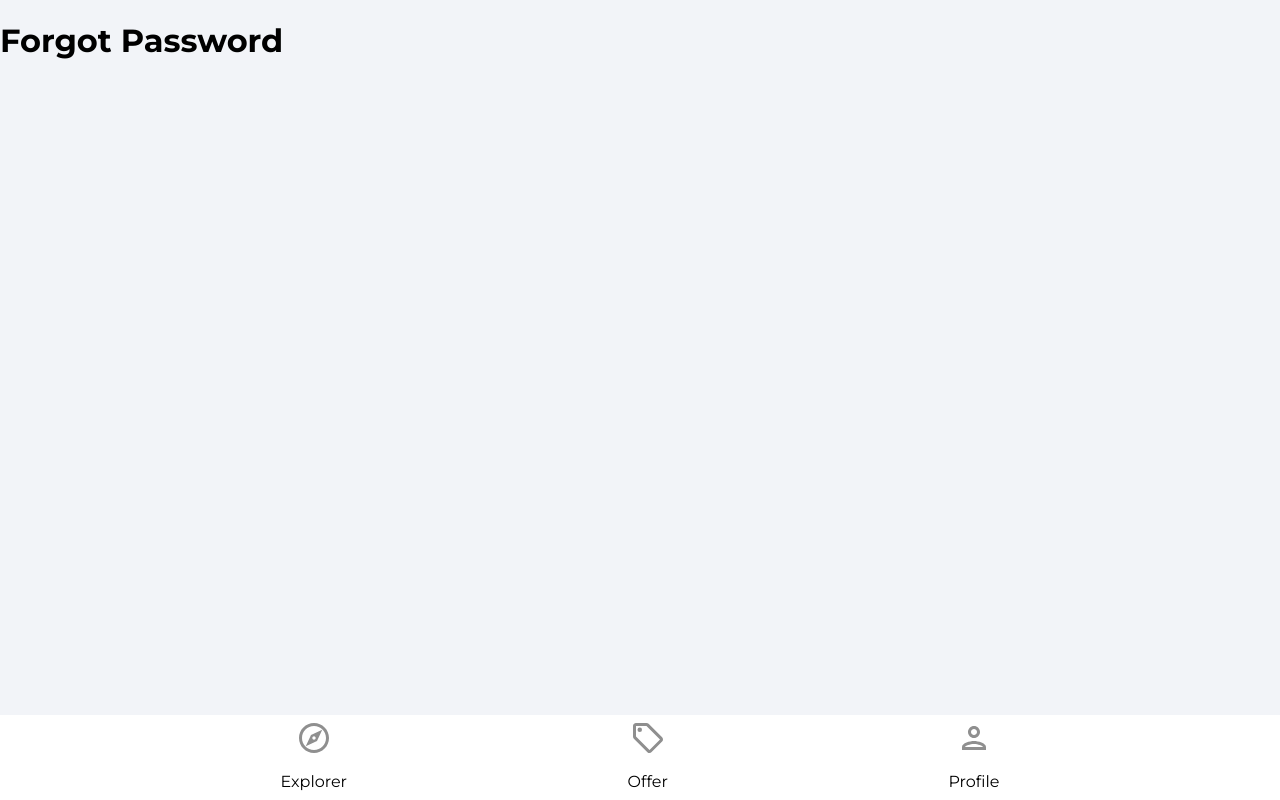
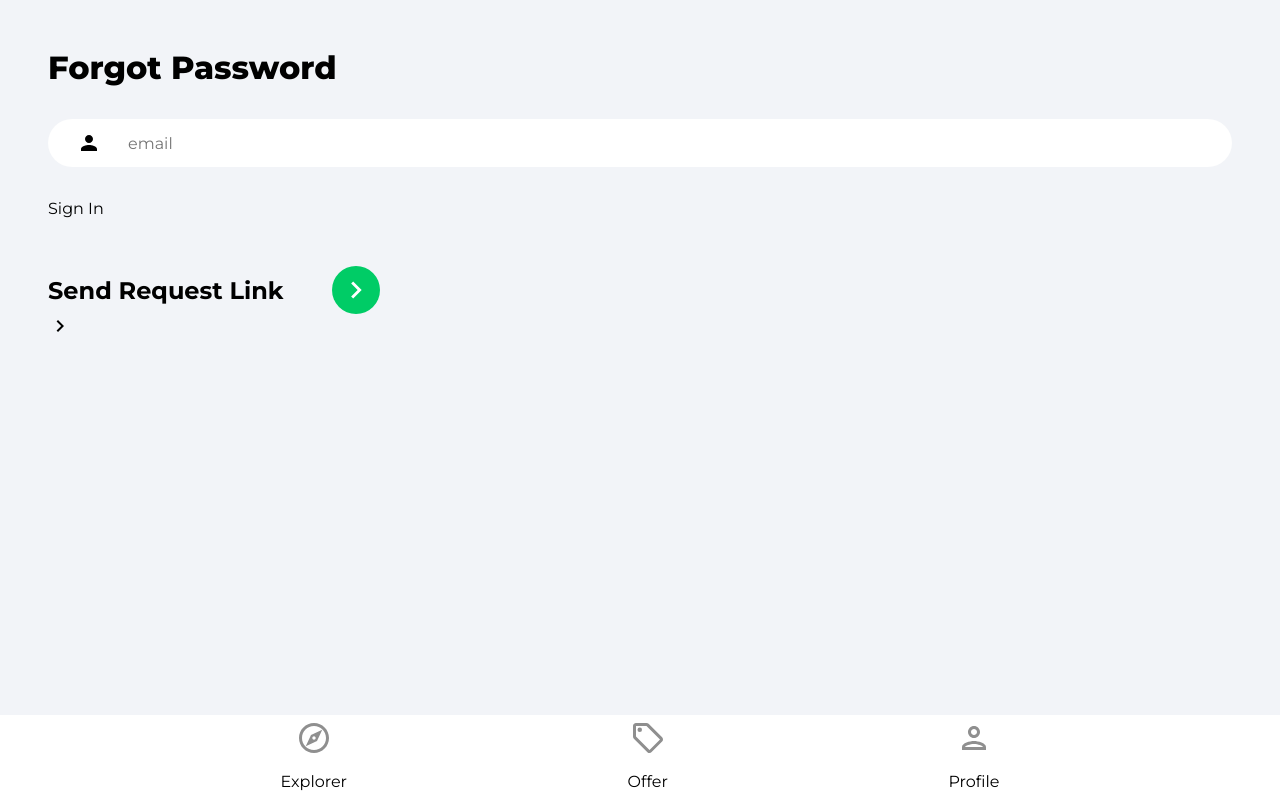
Before and after one commit to GregPetropoulos/Home-Deals, a React (Create React App) app: page /forgot-password in a window 1280 px wide. Built offline with nearby package versions, Linux system fonts and the light colour scheme; no server answers.

Commit message:
Forgot Password functionality, Login and Logout, register a new user and redirect when logged out.

```diff
--- a/src/pages/ForgotPassword.jsx
+++ b/src/pages/ForgotPassword.jsx
@@ -1,7 +1,55 @@
+import { useState } from 'react';
+import { Link } from 'react-router-dom';
+import { getAuth, sendPasswordResetEmail } from 'firebase/auth';
+import { toast } from 'react-toastify';
+import { ReactComponent as ArrowRightIcon } from '../assets/svg/keyboardArrowRightIcon.svg';
+
 const ForgotPassword = () => {
+  const [email, setEmail] = useState('');
+
+  const onChange = (e) => {
+   setEmail(e.target.value)
+  };
+
+  const onSubmit = async (e) => {
+    e.preventDefault();
+    try {
+      const auth=getAuth()
+      await sendPasswordResetEmail(auth, email)
+      toast.success('Email was sent')
+    } catch (error) {
+      toast.error('Could not send reset email')
+    }
+  };
+
   return (
-    <div>
-      <h1>Forgot Password</h1>
+    <div className='pageContainer'>
+      <header>
+        <p className='pageHeader'>Forgot Password</p>
+      </header>
+      <main>
+        <form onSubmit={onSubmit}>
+          <input
+            id='email'
+            type='email'
+            placeholder='email'
+            value={email}
+            onChange={onChange}
+            className='emailInput'></input>
+          <Link className='forgotPassword' to='/sign-in'>
+            {' '}
+            Sign In
+          </Link>
+
+          <div className='signInBar'>
+            <div className='signInText'>Send Request Link</div>
+            <button className='signInButton'>
+              <ArrowRightIcon fill='#ffff' width='34px' height='34px' />
+            </button>
+          </div>
+        </form>
+      </main>
+      <ArrowRightIcon />
     </div>
   );
 };
```
